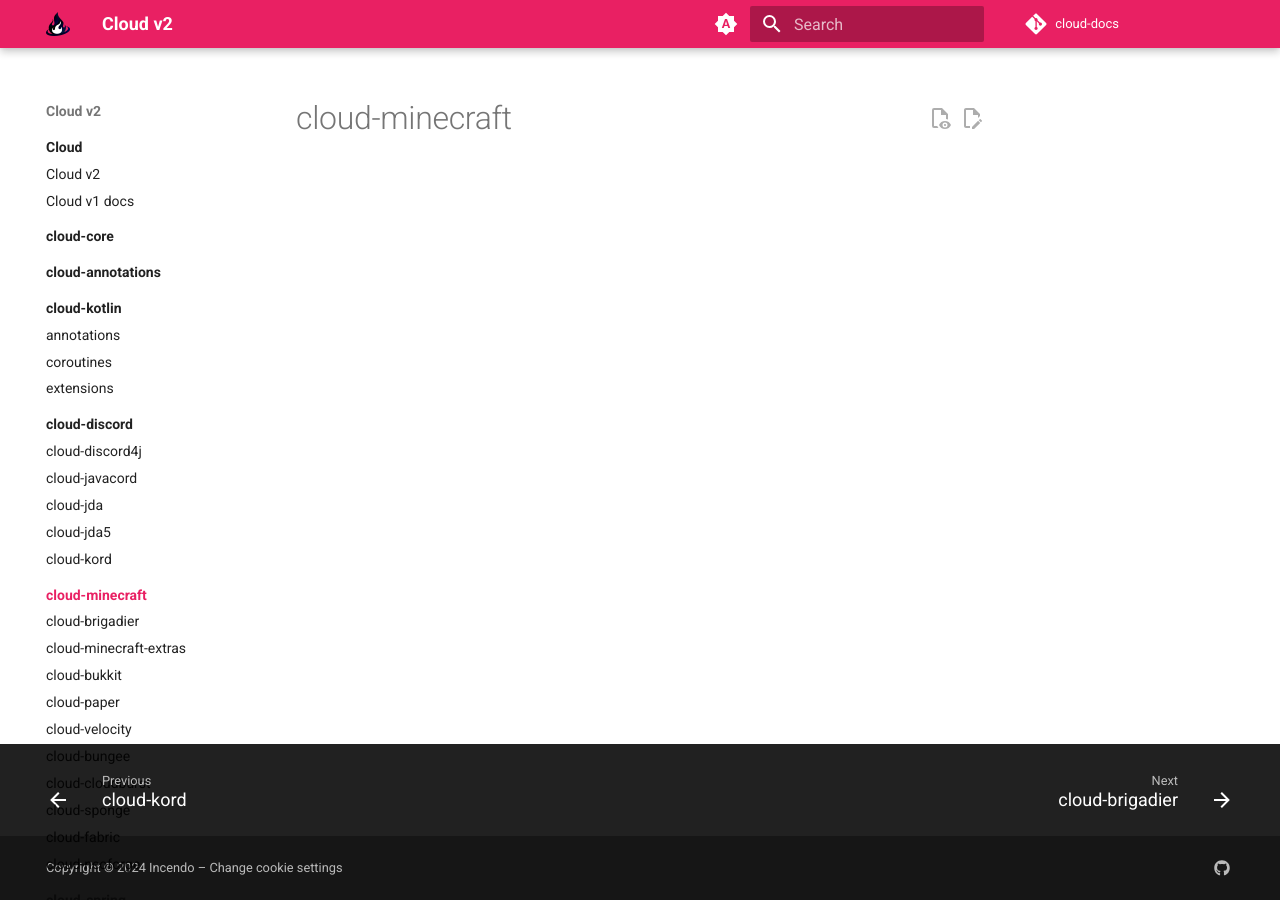
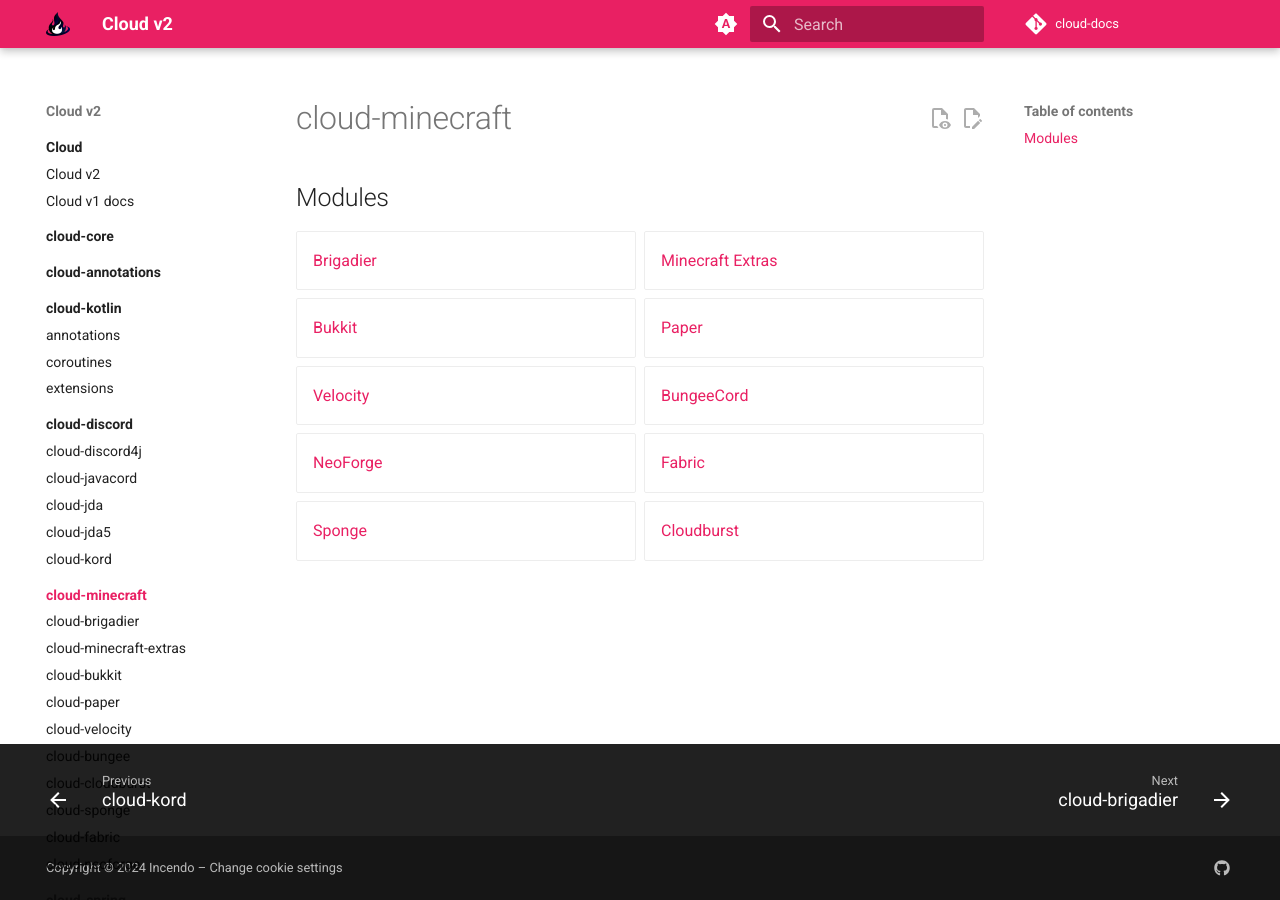
Before and after one commit to Incendo/cloud-docs, an MkDocs documentation site: the page built from docs/minecraft/index.md, in a window 1280 px wide. Built offline with MkDocs 1.6.1 and Material for MkDocs 9.7.7, drawn with Linux system fonts in a browser that asks for light colours; comment, search, counter and statistics services are not loaded.

Commit message:
feat: tweaks & start of minecraft-extras docs

```diff
--- a/docs/minecraft/index.md
+++ b/docs/minecraft/index.md
@@ -1 +1,18 @@
 # cloud-minecraft
+
+## Modules
+
+<div class="grid cards" markdown>
+
+- [Brigadier](./brigadier.md)
+- [Minecraft Extras](./minecraft-extras.md)
+- [Bukkit](./bukkit.md)
+- [Paper](./paper.md)
+- [Velocity](./velocity.md)
+- [BungeeCord](./bungee.md)
+- [NeoForge](./neoforge.md)
+- [Fabric](./fabric.md)
+- [Sponge](./sponge.md)
+- [Cloudburst](./cloudburst.md)
+
+</div>
```
Also changed, not shown: docs/annotations/index.md (+3 -0 lines), docs/core/index.md (+2 -16 lines), docs/kotlin/index.md (+8 -0 lines), docs/minecraft/brigadier.md (+5 -0 lines), docs/minecraft/minecraft-extras.md (+115 -0 lines), docs/assets/images/mce_help_1_dark.png (added), docs/assets/images/mce_help_1_light.png (added), docs/assets/images/mce_help_2_dark.png (added), docs/assets/images/mce_help_2_light.png (added).
